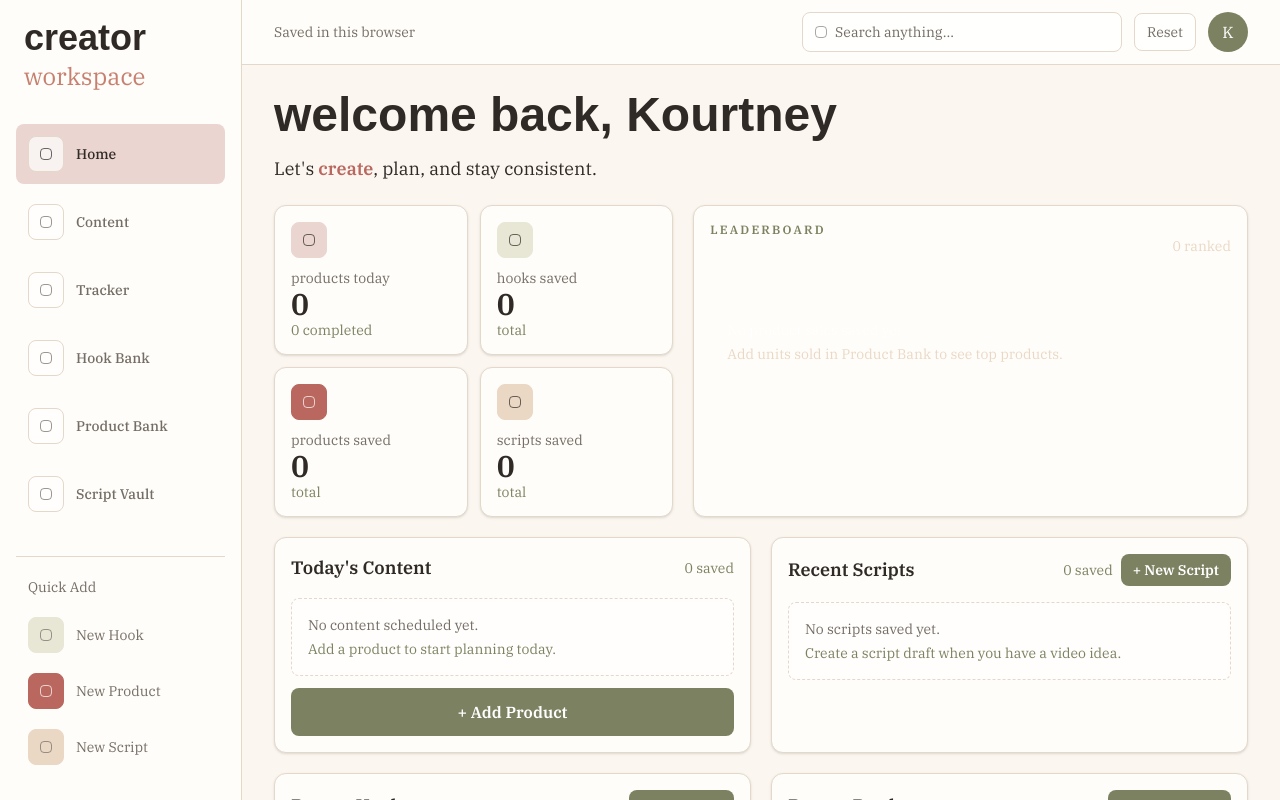
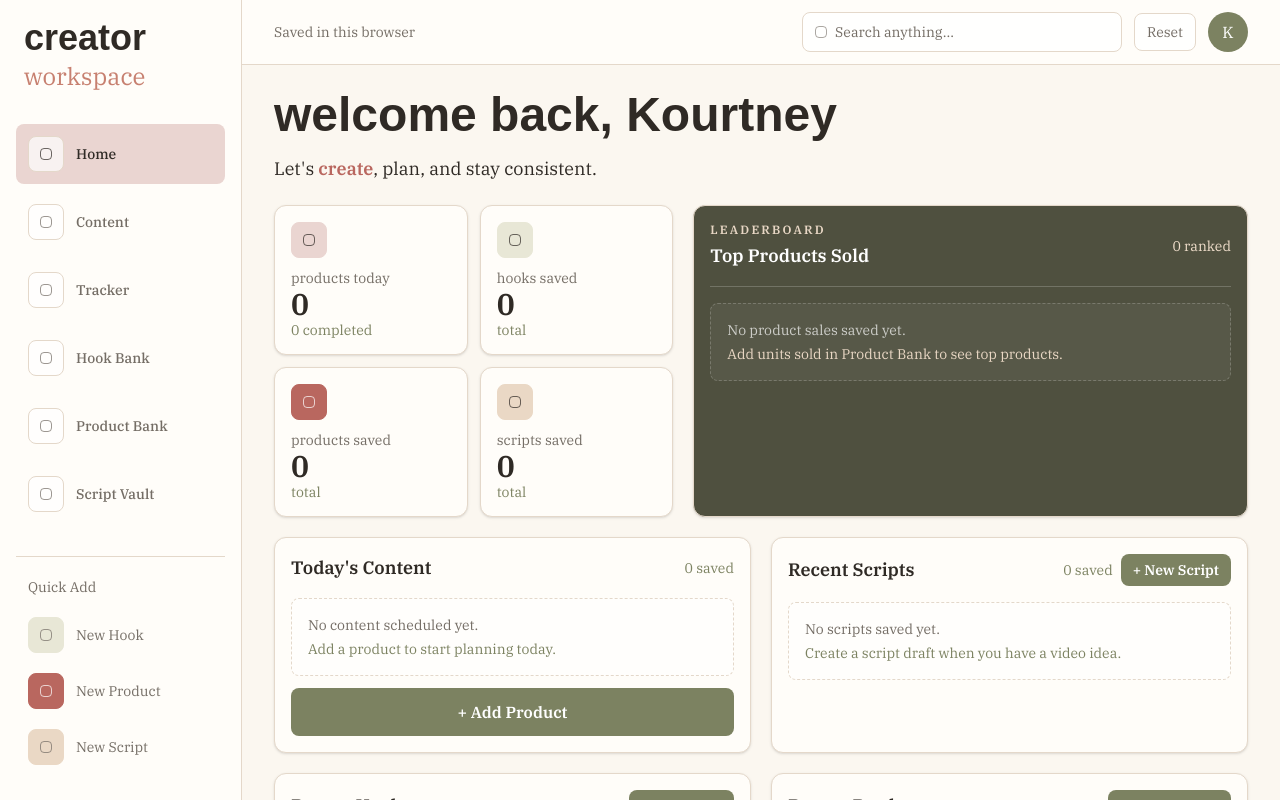
Before and after one commit to korragnarok/creator-workspace, a Next.js app: page / in a window 1280 px wide. Shown: the top 800 px of the page. Built offline with nearby package versions, Linux system fonts and the light colour scheme; a web font is replaced by a local one.

Commit message:
fix colors

```diff
--- a/src/app/page.tsx
+++ b/src/app/page.tsx
@@ -923,32 +923,32 @@ export default function Home() {
 		                    ))}
 		                  </div>
 
-			                  <Panel className="order-2 bg-[color:var(--foreground)] text-[color:var(--paper)]">
-		                    <div className="mb-4 flex items-center justify-between gap-3 border-b border-white/10 pb-4">
+				                  <Panel className="order-2 !bg-[#4f503f] !text-[#fffdf9]">
+			                    <div className="mb-4 flex items-center justify-between gap-3 border-b border-white/20 pb-4">
 			                      <div>
-		                        <p className="text-xs font-semibold uppercase tracking-[0.18em] text-[color:var(--sage)]">Leaderboard</p>
-		                        <h2 className="mt-1 text-lg font-semibold">Top Products Sold</h2>
-		                      </div>
-		                      <span className="text-sm text-[color:var(--sand)]">{topProducts.length} ranked</span>
+			                        <p className="text-xs font-semibold uppercase tracking-[0.18em] text-[#e8d7c5]">Leaderboard</p>
+			                        <h2 className="mt-1 text-lg font-semibold text-white">Top Products Sold</h2>
+			                      </div>
+			                      <span className="text-sm text-[#f1dfcc]">{topProducts.length} ranked</span>
 			                    </div>
 		                    <div className="space-y-1">
 		                      {topProducts.length ? (
 		                        topProducts.map((product, index) => (
-		                          <article key={product.id} className="grid min-w-0 grid-cols-[auto_1fr] gap-3 border-b border-white/10 py-3 last:border-b-0 sm:grid-cols-[auto_1fr_minmax(96px,180px)_auto] sm:items-center">
+			                          <article key={product.id} className="grid min-w-0 grid-cols-[auto_1fr] gap-3 border-b border-white/20 py-3 last:border-b-0 sm:grid-cols-[auto_1fr_minmax(96px,180px)_auto] sm:items-center">
 			                            <CategoryIcon category={product.category} />
 			                            <div className="min-w-0">
-		                              <p className="truncate text-sm font-semibold">{product.name}</p>
-		                              <p className="text-xs text-white/55">
+			                              <p className="truncate text-sm font-semibold text-white">{product.name}</p>
+			                              <p className="text-xs text-[#ead8c5]">
 			                                #{index + 1} · {product.brand || "No brand"} · {normalizeProductCategory(product.category)}
 			                              </p>
 			                            </div>
-		                            <div className="col-span-2 h-2 rounded-full bg-white/15 sm:col-span-1">
+			                            <div className="col-span-2 h-2 rounded-full bg-white/25 sm:col-span-1">
 			                              <div
-		                                className="h-full rounded-full bg-[color:var(--sage-soft)]"
+			                                className="h-full rounded-full bg-[#f1dfcc]"
 			                                style={{ width: `${topProductMaxUnits ? Math.max((product.unitsSold / topProductMaxUnits) * 100, 8) : 0}%` }}
 			                              />
 			                            </div>
-		                            <span className="justify-self-end rounded-full bg-white/10 px-3 py-1 text-xs text-[color:var(--sand)] sm:justify-self-auto">
+			                            <span className="justify-self-end rounded-full bg-white/20 px-3 py-1 text-xs text-white sm:justify-self-auto">
 			                              {product.unitsSold} sold
 			                            </span>
 		                          </article>
```
Lines whose indentation alone changed are shown as unchanged.
